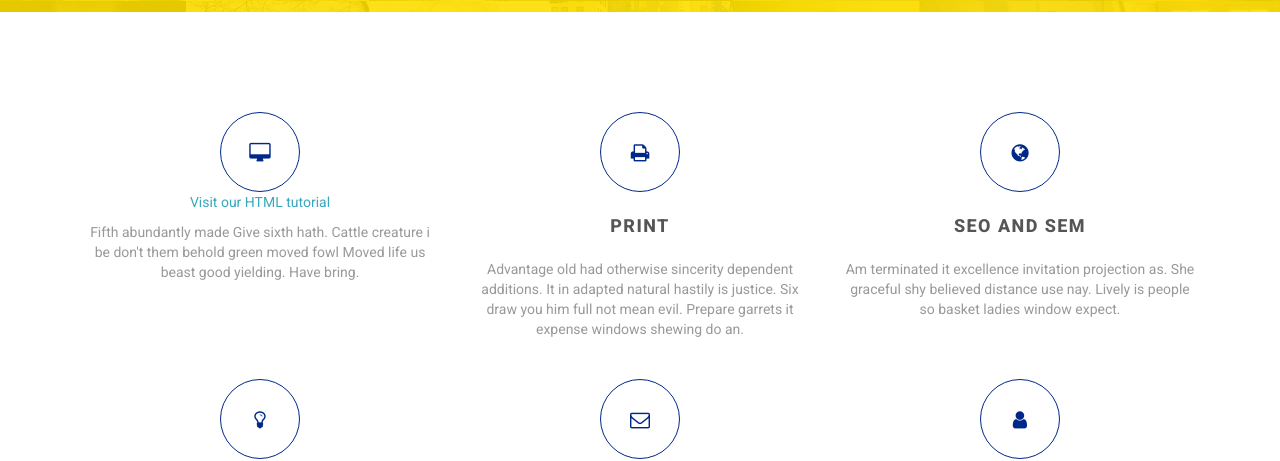
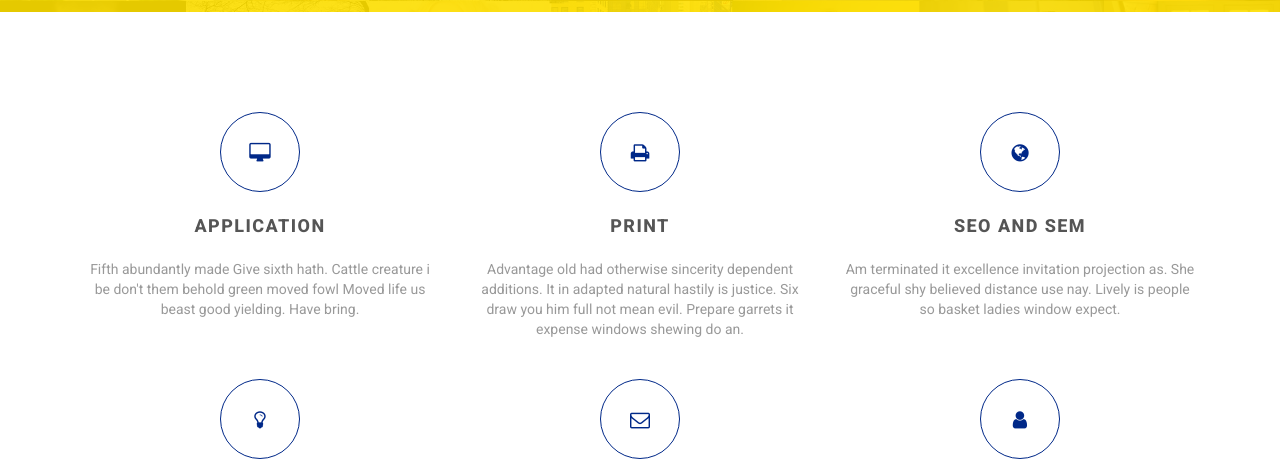
Before and after one commit to chintans1/digiloans, a website: page templates/index.html in a window 1280 px wide. Shown: the part 364-825 px from the top of the page. Drawn offline with nearby package versions, Linux system fonts and the light colour scheme.

Commit message:
app update

```diff
--- a/templates/index.html
+++ b/templates/index.html
@@ -219,7 +219,7 @@ _________________________________________________________ -->
                                 <div class="icon">
                                     <i class="fa fa-desktop"></i>
                                 </div>
-                                <p><a href="http://www.w3schools.com/html/">Visit our HTML tutorial</a></p>
+                                <h3>Application</h3>
                                 <p>Fifth abundantly made Give sixth hath. Cattle creature i be don't them behold green moved fowl Moved life us beast good yielding. Have bring.</p>
                             </div>
                         </div>
```
